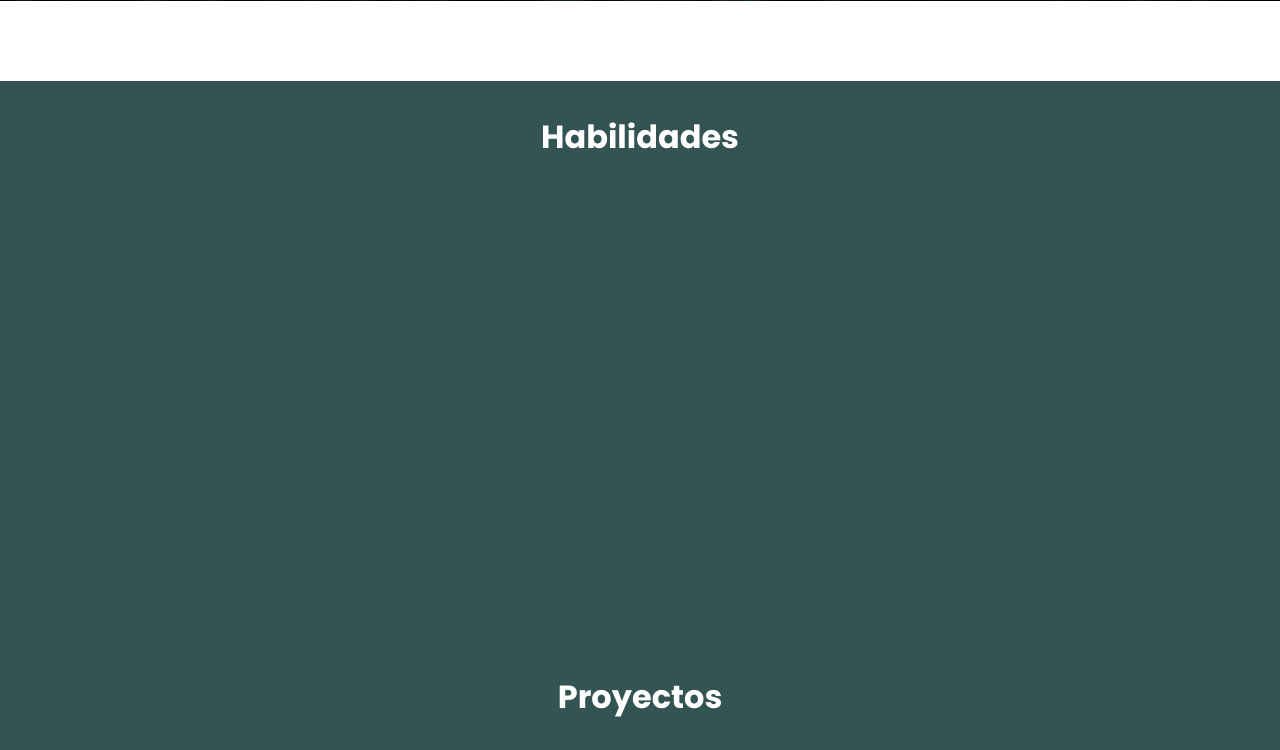
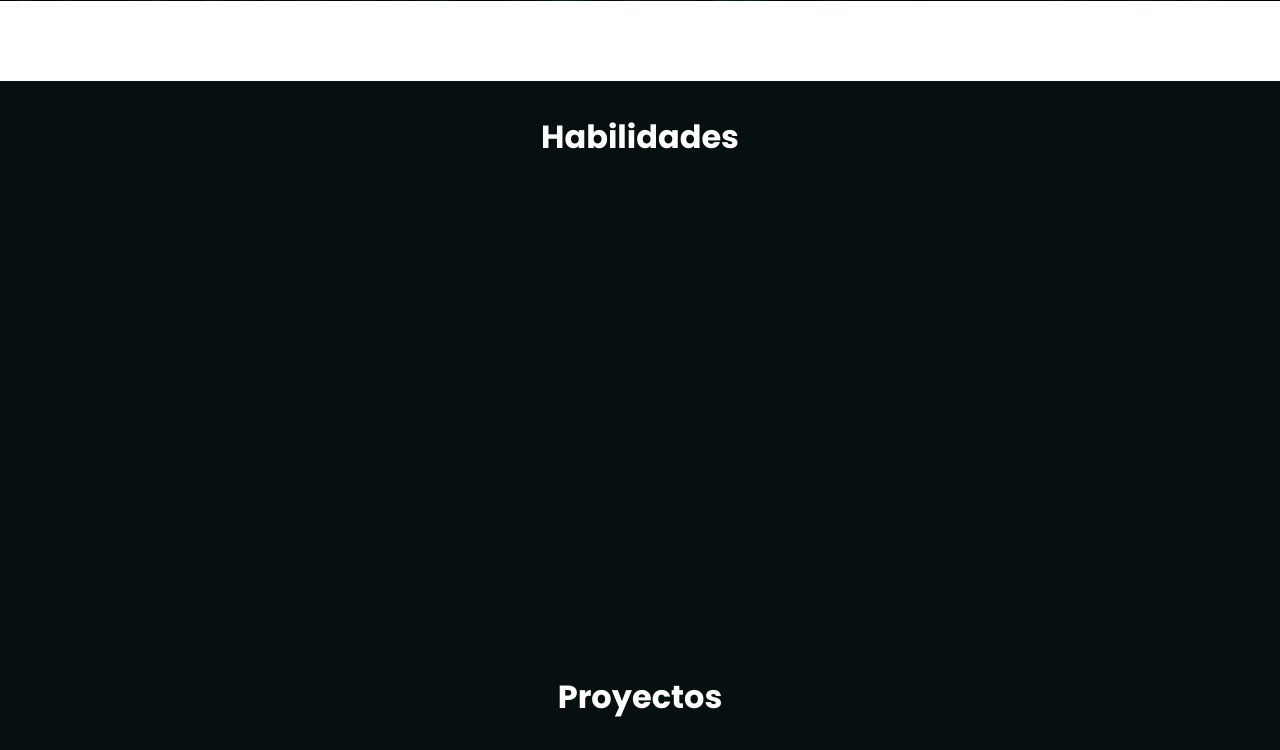
Before and after one commit to MarceloRV11/Portafolio, a plain HTML site: page Version/index.html in a window 1280 px wide. Shown: the part 719-1469 px from the top of the page. Drawn offline with Linux system fonts and the light colour scheme.

Commit message:
Update style.css

```diff
--- a/Version/style.css
+++ b/Version/style.css
@@ -111,7 +111,7 @@ h3 {
 
 section.section {
   height: 70vh;
-  background-color:#345454;
+  background-color:#061011;
   align-items: center;
   justify-content: center;
   border: none;
```
